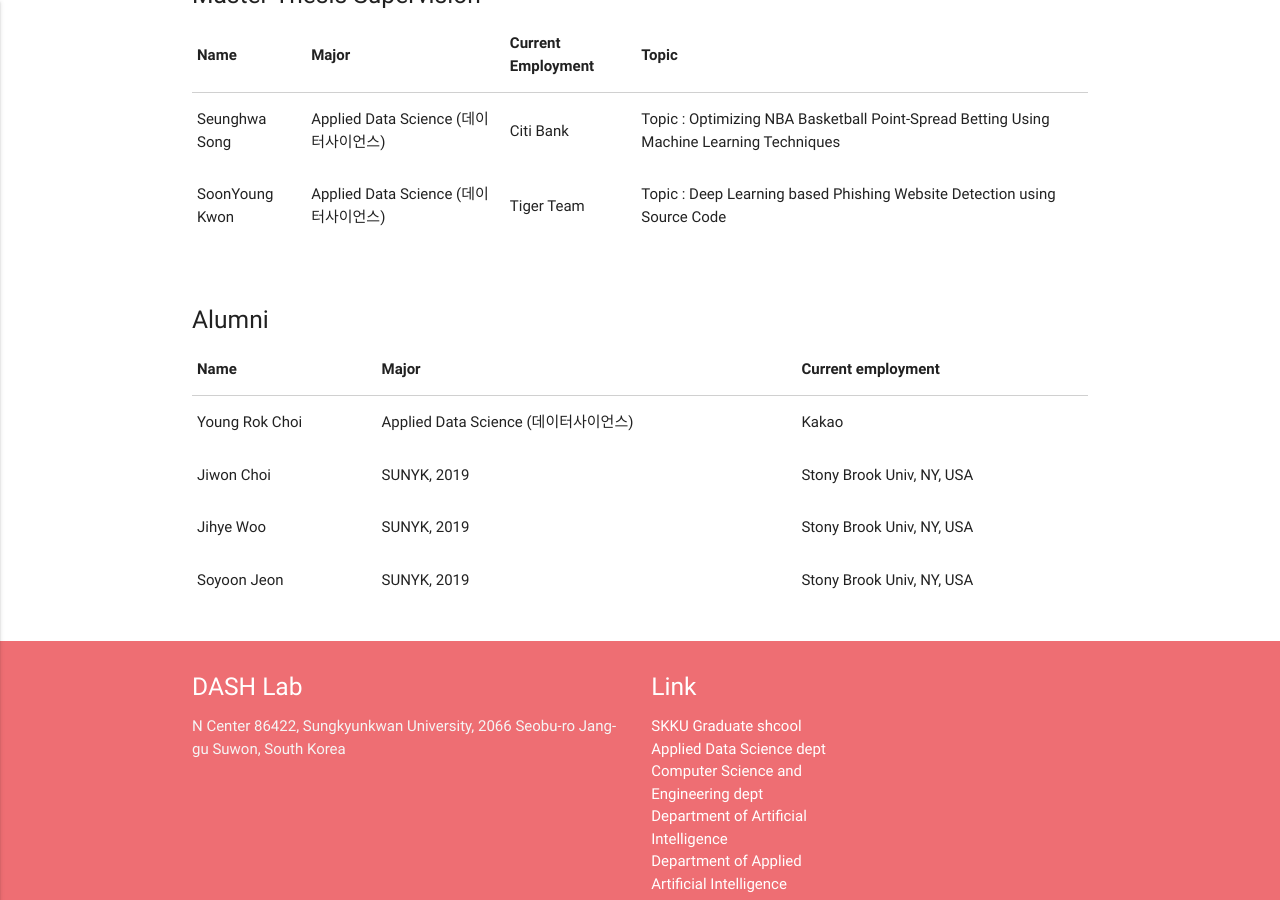
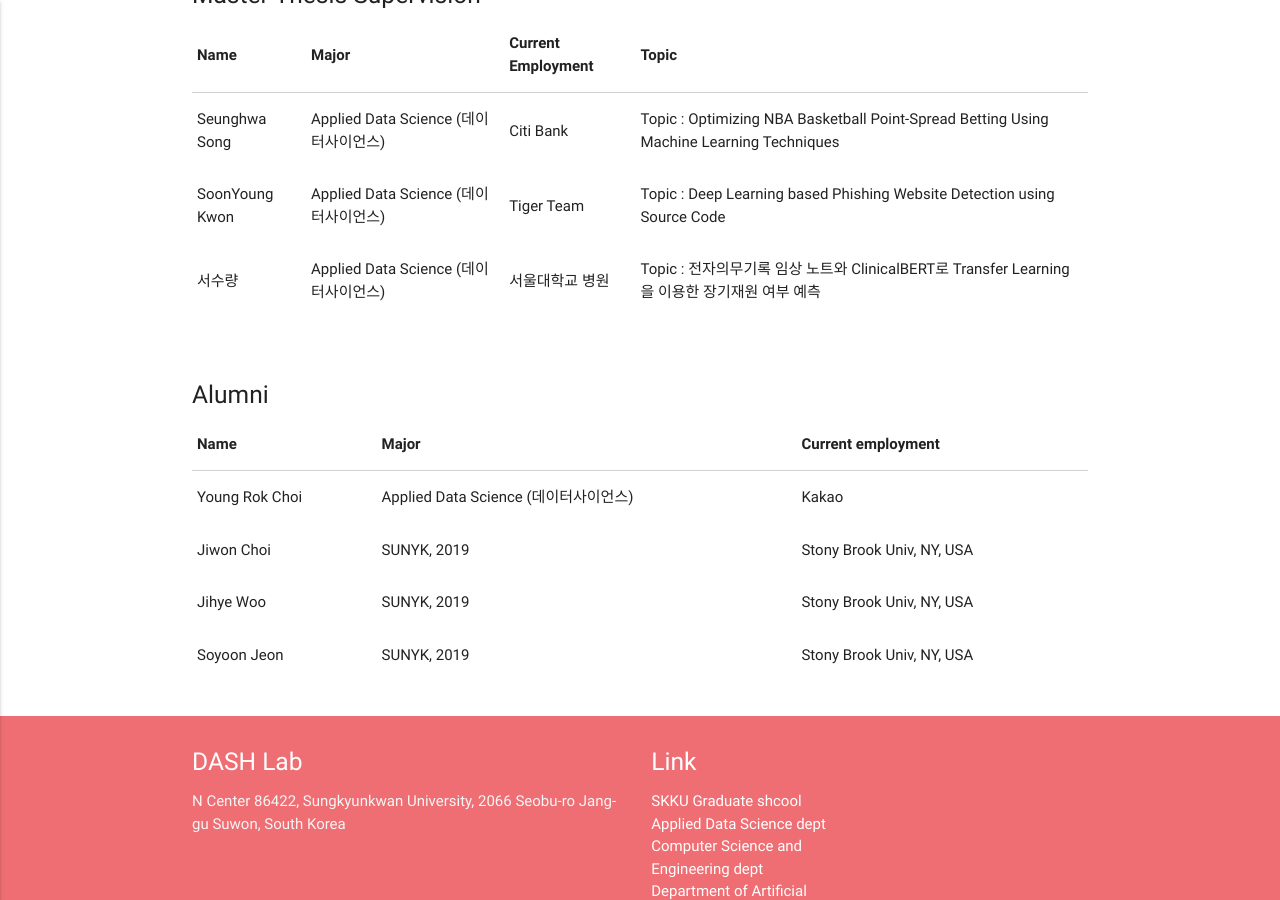
Before and after one commit to Yurim990507/DASH-Lab.github.io, a Jekyll site: the page built from example3.md, in a window 1280 px wide and 900 px high, scrolled down 1721 px. Built offline with Jekyll 4.4.1, drawn with Linux system fonts in a browser that asks for light colours.

Commit message:
Update example3.md

```diff
--- a/example3.md
+++ b/example3.md
@@ -181,6 +181,13 @@ permalink: /Members/
                   <td>Tiger Team</td>
                   <td>Topic : Deep Learning based Phishing Website Detection using Source Code</td>
                 </tr>
+                <tr>
+                  <td>서수량</td>
+                  <td>Applied Data Science (데이터사이언스)</td>
+                  <td>서울대학교 병원</td>
+                  <td>Topic : 전자의무기록 임상 노트와 ClinicalBERT로 Transfer Learning을 이용한 장기재원 여부 예측
+                 </td>
+                </tr>
               </tbody>
             </table>
           </div>
```
